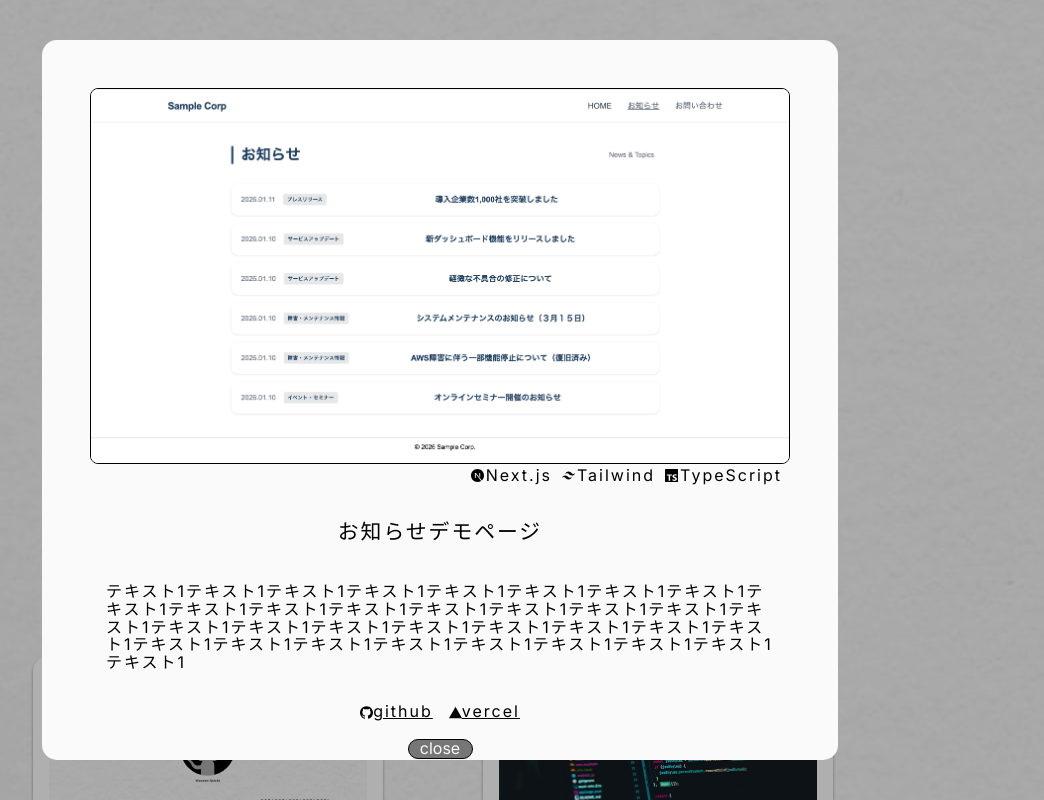
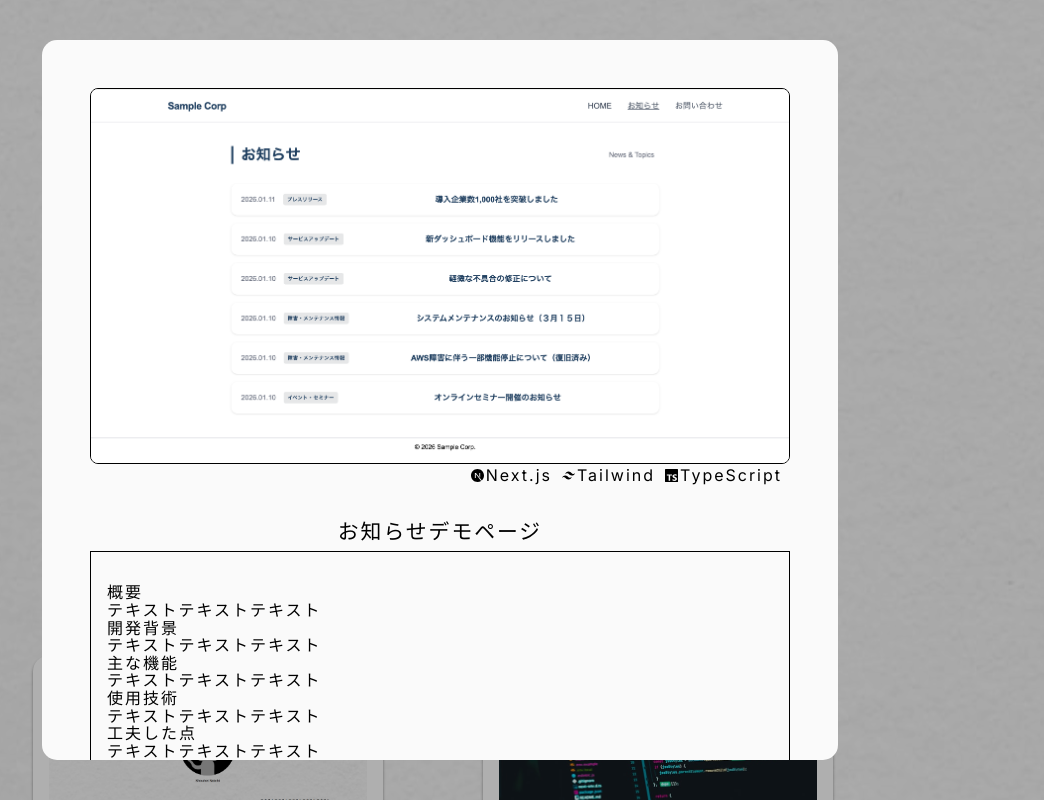
Before and after one commit to ichi-a/main-portfolio, a Next.js app: page / in a window 1280 px wide. Both pictures are taken after a click on the element "お知らせデモページ". Shown: the part 831-1631 px from the top of the page, without its empty margins (200-1244 px from the left). Built offline with nearby package versions, Linux system fonts and the light colour scheme.

Commit message:
modalレイアウト変更

```diff
--- a/src/components/works/WorksDetail.module.css
+++ b/src/components/works/WorksDetail.module.css
@@ -77,6 +77,7 @@
   max-width: 100%;
   margin: 0 auto;
   padding: 32px 16px;
+  border:#000 solid 1px;
 }
 .links {
   display: flex;
--- a/src/components/works/WorksDetail.tsx
+++ b/src/components/works/WorksDetail.tsx
@@ -9,6 +9,7 @@ type Props = {
 };
 
 const WorksDetail = ({ item, onClose }: Props) => {
+  console.log(item)
   useEffect(() => {
     const scroll = document.body.style.overflow
     document.body.style.overflow = "hidden"
@@ -46,6 +47,7 @@ const WorksDetail = ({ item, onClose }: Props) => {
 
           {/* textArea > tech + title + description + link */}
           <motion.div initial={{opacity: 0}} animate={{opacity: 1}} transition={{duration: 0.3, delay: 0.2}} className={styles.textArea}>
+            {/* 使用技術ロゴ */}
             <div className={styles.techArea}>
               {item.techs?.map(tech => (
               <div className={styles.techWrap} key={tech.names}>
@@ -54,9 +56,18 @@ const WorksDetail = ({ item, onClose }: Props) => {
               </div>
               ))}
             </div>
+            {/* タイトル */}
             <h3 className={styles.title}>{item.title}</h3>
-            <p className={styles.description}>{item.description}</p>
-
+            {/* description */}
+            <div className={styles.description}>
+            {item.description?.map((content, i) => (
+              <div key={i}>
+                <h4>{content.heading}</h4>
+                <p>{content.body}</p>
+              </div>
+            ))}
+            </div>
+            {/* リンク */}
             <div className={styles.links}>
               <div>
                 <img src="logos/github.svg" alt="" className={styles.logo}/>
@@ -69,9 +80,6 @@ const WorksDetail = ({ item, onClose }: Props) => {
             </div>
             <button onClick={onClose} className={styles.closeBtn}>close</button>
           </motion.div>
-
-
-
       </motion.div>
     </motion.div>
   );
--- a/src/data/worksData.ts
+++ b/src/data/worksData.ts
@@ -6,7 +6,14 @@ export const worksData: WorksData = [
   {
     title: "お知らせデモページ",
     image: "/images/sampleCorp.png",
-    description: "テキスト1テキスト1テキスト1テキスト1テキスト1テキスト1テキスト1テキスト1テキスト1テキスト1テキスト1テキスト1テキスト1テキスト1テキスト1テキスト1テキスト1テキスト1テキスト1テキスト1テキスト1テキスト1テキスト1テキスト1テキスト1テキスト1テキスト1テキスト1テキスト1テキスト1テキスト1テキスト1テキスト1テキスト1",
+    description: [
+      {heading: "概要", body: "テキストテキストテキスト"},
+      {heading: "開発背景", body: "テキストテキストテキスト"},
+      {heading: "主な機能", body: "テキストテキストテキスト"},
+      {heading: "使用技術", body: "テキストテキストテキスト"},
+      {heading: "工夫した点", body: "テキストテキストテキスト"},
+      {heading: "改善点", body: "テキストテキストテキスト"},
+    ],
     techs: [
       {names: "Next.js", icon: "/logos/nextdotjs.svg"},
       {names: "Tailwind", icon: "/logos/tailwindcss.svg"},
@@ -20,7 +27,13 @@ export const worksData: WorksData = [
   {
     title: "タイトル2",
     image: "/images/app.jpg",
-    description: "テキスト2",
+    description: [
+      {heading: "概要", body: "テキストテキストテキスト"},
+      {heading: "開発背景", body: "テキストテキストテキスト"},
+      {heading: "主な機能", body: "テキストテキストテキスト"},
+      {heading: "使用技術", body: "テキストテキストテキスト"},
+      {heading: "工夫した点", body: "テキストテキストテキスト"},
+    ],
     techs: [
       {names: "React", icon: "/logos/react.svg"},
       {names: "Motion", icon: "/logos/motion.svg"}
@@ -32,7 +45,13 @@ export const worksData: WorksData = [
   {
     title: "タイトル3",
     image: "/images/app2.png",
-    description: "テキスト3",
+    description: [
+      {heading: "概要", body: "テキストテキストテキスト"},
+      {heading: "開発背景", body: "テキストテキストテキスト"},
+      {heading: "主な機能", body: "テキストテキストテキスト"},
+      {heading: "使用技術", body: "テキストテキストテキスト"},
+      {heading: "工夫した点", body: "テキストテキストテキスト"},
+    ],
     techs: [
       {names: "React", icon: "/logos/react.svg"},
       {names: "Motion", icon: "/logos/motion.svg"}
@@ -44,7 +63,13 @@ export const worksData: WorksData = [
   {
     title: "タイトル4",
     image: "/images/app-d.jpg",
-    description: "テキスト4テキスト4テキスト4テキスト4テキスト4テキスト4テキスト4テキスト4テキスト4テキスト4テキスト4テキスト4テキスト4テキスト4テキスト4テキスト4テキスト4テキスト4テキスト4テキスト4テキスト4テキスト4",
+    description: [
+      {heading: "概要", body: "テキストテキストテキスト"},
+      {heading: "開発背景", body: "テキストテキストテキスト"},
+      {heading: "主な機能", body: "テキストテキストテキスト"},
+      {heading: "使用技術", body: "テキストテキストテキスト"},
+      {heading: "工夫した点", body: "テキストテキストテキスト"},
+    ],
     techs: [
       {names: "React", icon: "/logos/react.svg"},
       {names: "Motion", icon: "/logos/motion.svg"},
```
Also changed, not shown: src/types/workType.ts (+6 -1 lines).
